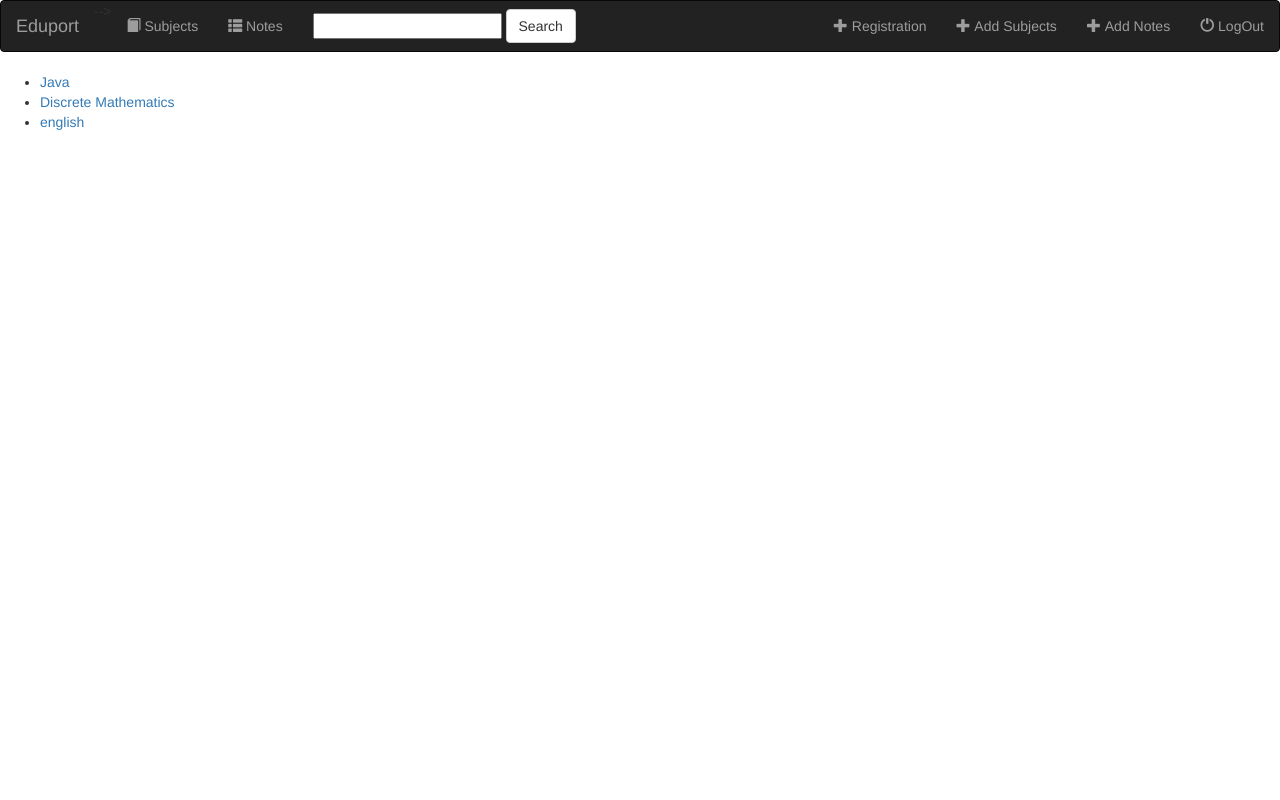
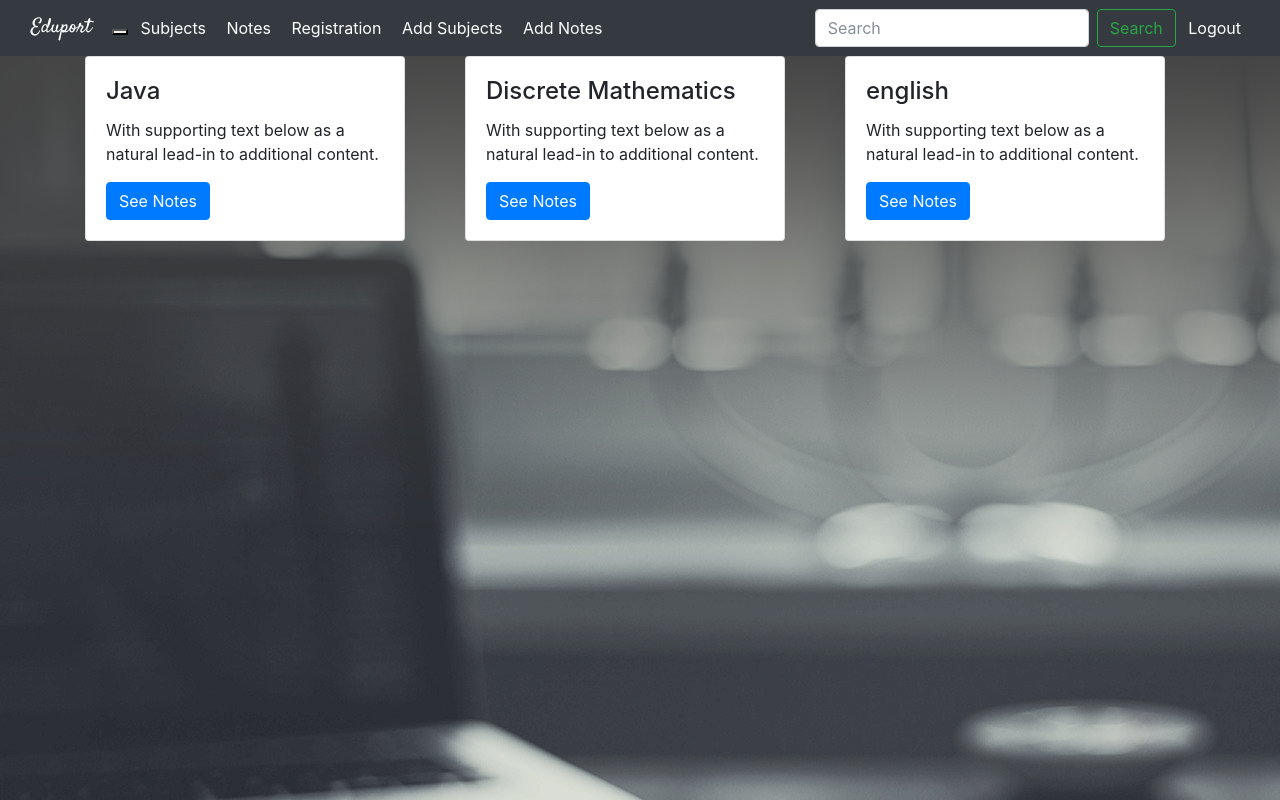
Before and after one commit to ghrahul/eduport98, a Django app: page /tutorial/ in a window 1280 px wide. Run offline with Django 3.2, Linux system fonts and the light colour scheme; data comes from the database, SQL or seed files in the repository; both versions use the stored data as it was after the commit; some libraries are stand-ins or nearby versions.

Commit message:
Your Message

```diff
--- a/tutorial/static/tutorial/style.css
+++ b/tutorial/static/tutorial/style.css
@@ -1,6 +1,6 @@
 /*here we can put code to design our homepage and all*/
 body{
-    background: white url("images/imagename.filetype");
+    background: white url("images/background1.png");
 
 }
 .navbar{
--- a/tutorial/templates/tutorial/base.html
+++ b/tutorial/templates/tutorial/base.html
@@ -5,73 +5,65 @@
         <title>{% block title %}Eduport{% endblock %}</title>
         <!-- loading path for static files-->
 {% load staticfiles %}
-<link rel="stylesheet" type="text/css" href="{% static 'tutorial/style.css ' %}"/>
-<link rel="stylesheet" href="https://maxcdn.bootstrapcdn.com/bootstrap/3.3.7/css/bootstrap.min.css">
+<link rel="stylesheet" type="text/css" href="{% static 'tutorial/style.css' %}"/>
+<link rel="stylesheet" href="https://maxcdn.bootstrapcdn.com/bootstrap/4.0.0-beta.2/css/bootstrap.min.css" integrity="sha384-PsH8R72JQ3SOdhVi3uxftmaW6Vc51MKb0q5P2rRUpPvrszuE4W1povHYgTpBfshb" crossorigin="anonymous">
 <script src="https://ajax.googleapis.com/ajax/libs/jquery/1.12.0/jquery.min.js"></script>
-<script src="https://maxcdn.bootstrapcdn.com/bootstrap/3.3.7/css/bootstrap.min.css"></script>
+
+<script src="https://maxcdn.bootstrapcdn.com/bootstrap/4.0.0-beta.2/js/bootstrap.min.js" integrity="sha384-alpBpkh1PFOepccYVYDB4do5UnbKysX5WZXm3XxPqe5iKTfUKjNkCk9SaVuEZflJ" crossorigin="anonymous"></script>
 <link href="https://fonts.googleapis.com/icon?family=Satisfy" rel="stylesheet" type="text/css">
-<nav class="navbar navbar-inverse">
-    <div class="cotainer-fluid">
-        <!--Header-->
+<nav class="navbar navbar-expand-lg navbar-dark bg-dark">
+  <div class="container-fluid">
     <div class="navbar-header">
+        <a class="navbar-brand" href="{% url 'tutorial:index' %}">Eduport</a>
       <button type="button" class="navbar-toggle" data-toggle="collapse" data-target="#topnavbar">
         <span class="icon-bar"></span>
         <span class="icon-bar"></span>
         <span class="icon-bar"></span>
-            </button>-->
+      </button>
 
-              <a class="navbar-brand" href="{% url 'tutorial:index' %}">Eduport</a>
+    </div>
 
 
-
-        </div>
-<!--Items -->
   <div class="collapse navbar-collapse" id="#topnavbar">
-  <ul class="nav Navbar-nav">
-    <li class="">
-      <a href="{% url 'tutorial:index' %}">
+    <ul class="navbar-nav mr-auto">
+      <li class="nav-item active">
+        <a class="nav-link" href="{% url 'tutorial:index' %}">
           <span class="glyphicon glyphicon-book" aria-hidden="true"></span>&nbsp;Subjects
         </a>
       </li>
-
-    <li class="">
-      <a href="#">
+      <li class="nav-item active">
+        <a class="nav-link" href="#">
           <span class="glyphicon glyphicon-th-list" aria-hidden="true"></span>&nbsp;Notes
         </a>
       </li>
-</ul>
-<form class="navbar-form navbar-left" role="search" action="{% url 'tutorial:index' %}" method="get">
-  <div class="form-group">
-    <input type="text" name="q" value="{{ request.GET.q }}">
- </div>
-    <button type="submit" class="btn btn-default">Search</button>
-</form>
-
- <ul class="nav navbar-nav navbar-right">
-    <li class="">
-        <a href=" {% url 'tutorial:register' %}">
-          <span class="glyphicon glyphicon-plus" aria-hidden="true"></span>&nbsp;Registration
+      <li class="nav-item active">
+        <a class="nav-link" href="{% url 'tutorial:register' %}">
+          <span class=" glyphicon glyphicon-plus" aria-hidden="true"></span>&nbsp;Registration
         </a>
       </li>
-    <li class="">
-      <a href=" {% url 'tutorial:subject-add' %}">
-      <span class="glyphicon glyphicon-plus" aria-hidden="true"></span>&nbsp;Add Subjects
+      <li class="nav-item active">
+        <a class="nav-link" href="{% url 'tutorial:subject-add' %}">
+          <span class="glyphicon glyphicon-th-list" aria-hidden="true"></span>&nbsp;Add Subjects
         </a>
       </li>
-    <li class="">
-      <a href=" {% url 'tutorial:note-add' %}">
-      <span class="glyphicon glyphicon-plus" aria-hidden="true"></span>&nbsp;Add Notes
+      <li class="nav-item active">
+        <a class="nav-link" href="{% url 'tutorial:note-add' %}">
+          <span class="glyphicon glyphicon-th-list" aria-hidden="true"></span>&nbsp;Add Notes
         </a>
       </li>
-
-    <li class="">
-      <a href="#">
-      <span class="glyphicon glyphicon-off" aria-hidden="true"></span>&nbsp;LogOut
+  </ul>
+<ul class="nav navbar-nav navbar-right">
+  <form class="form-inline my-2 my-lg-0" role="search" action="{% url 'tutorial:index' %}" method="get">
+    <input class="form-control mr-sm-2" type="text" placeholder="Search" value="{{ request.GET.q }}" aria-label="Search">
+    <button class="btn btn-outline-success my-2 my-sm-0" type="submit">Search</button>
+  </form>
+  <li class="nav-item active">
+    <a class="nav-link" href="#">
+      <span class="glyphicon glyphicon-th-list" aria-hidden="true"></span>&nbsp;Logout
     </a>
   </li>
 
 </ul>
-
 
   </div>
     </div>
--- a/tutorial/templates/tutorial/form_template.html
+++ b/tutorial/templates/tutorial/form_template.html
@@ -3,7 +3,7 @@
     <div class="col-sm-offset-2 col-sm-10">
         <span class="text-danger small">{{ field.errors }}</span>
     </div>
-    <label class="control-label col-sm-2" for="subject_title">{{ field.label_tag }}</label>
-    <div class="col-sm-10">{{ field }}</div>
+    <label class="control-label col-sm-2" for="subject_title" style="color:white">{{ field.label_tag }}</label>
+    <div class="col-sm-10" style="color:white">{{ field }}</div>
 </div>
 {% endfor %}
--- a/tutorial/templates/tutorial/index.html
+++ b/tutorial/templates/tutorial/index.html
@@ -1,12 +1,35 @@
 {% extends 'tutorial/base.html' %}
 
+
+
 {% block body%}
+{% load staticfiles %}
+<link rel="stylesheet" href="https://maxcdn.bootstrapcdn.com/bootstrap/4.0.0-beta.2/css/bootstrap.min.css" integrity="sha384-PsH8R72JQ3SOdhVi3uxftmaW6Vc51MKb0q5P2rRUpPvrszuE4W1povHYgTpBfshb" crossorigin="anonymous">
+<link rel="stylesheet" type="text/css" href="{% static 'tutorial/styleindex.css ' %}"/>
 
-        <ul>
-            {%for subject in all_subject  %}
 
-            <li><a href = "{% url 'tutorial:detail' subject.id %}">{{subject.subject_name}}</a></li>
-            {%endfor%}
-        </ul>
+
+          <body>
+
+            <div class="container">
+              <div class="row">
+                    {%for subject in all_subject  %}
+                <div class="col-sm-4 sp">
+                  <div class="card" style="width: 20rem;">
+                  <div class="card-body">
+                        <h4 class="card-title">{{subject.subject_name}}</h4>
+                        <p class="card-text">With supporting text below as a natural lead-in to additional content.</p>
+                    <a href="{% url 'tutorial:detail' subject.id %}" class="btn btn-primary">See Notes</a>
+                </div>
+              </div>
+              </div>
+              {%endfor%}
+            </div>
+            </div>
+
+          </body>
+
+
+
 
 {% endblock %}
```
Also changed, not shown: tutorial/static/tutorial/styleindex.css (added, +20 -0 lines), tutorial/templates/tutorial/details.html (+4 -4 lines), db.sqlite3, tutorial/static/tutorial/images/background.png (added). Lines whose indentation alone changed are shown as unchanged.
